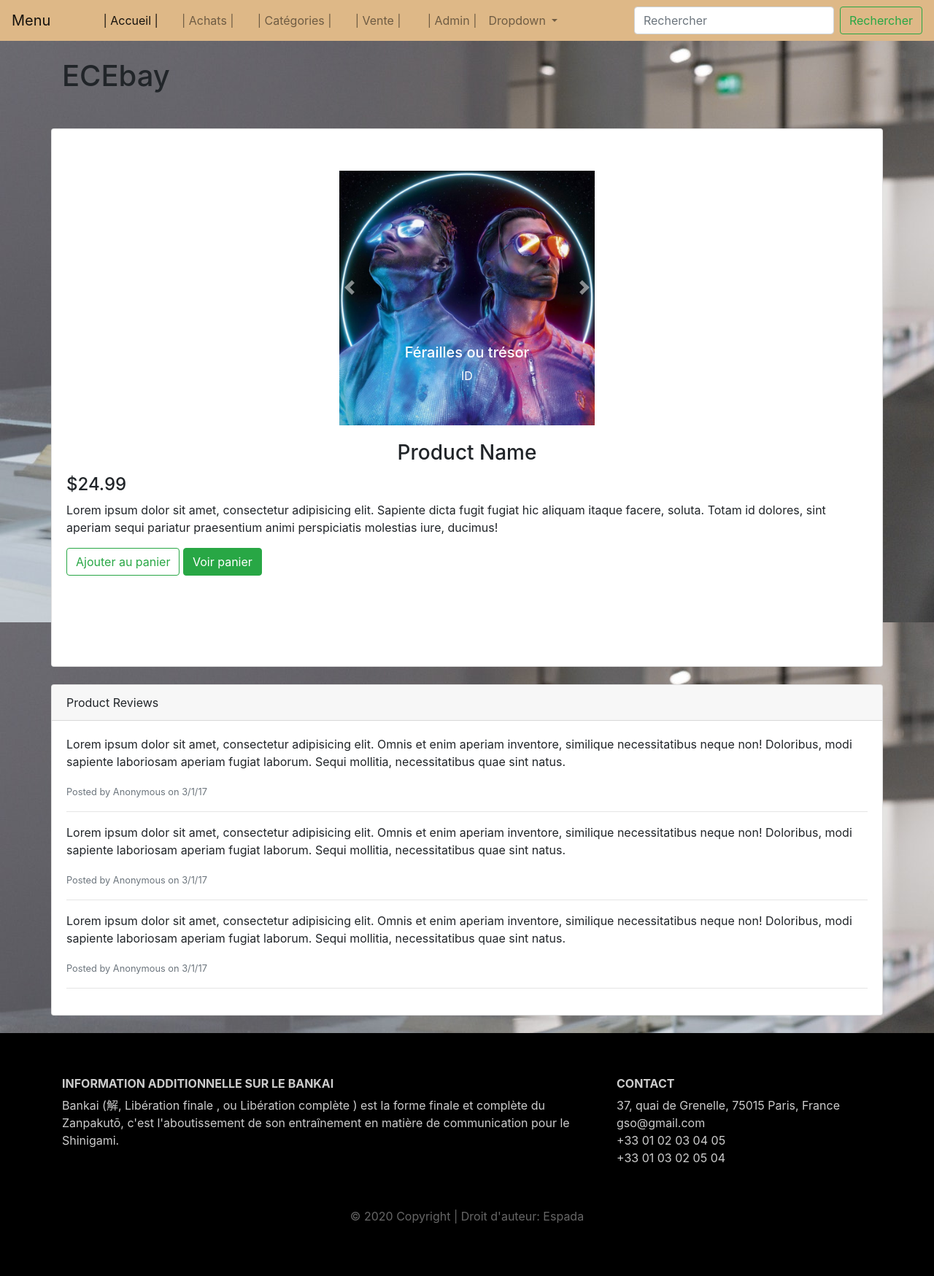
After one commit to SovannQ/eceBay, a PHP site: page /article.html in a window 1280 px wide. The commit adds this page. Shown: the whole page at 73% size. Run offline with PHP 8.4, Linux system fonts and the light colour scheme; some libraries are stand-ins or nearby versions.

Commit message:
Création panier et article

```diff
--- a/front/achats.html
+++ b/front/achats.html
@@ -69,8 +69,8 @@
 
       <header>
         <div>
-            <img class="panier col-lg-1" src="panier.jpg">
-            <img class="panier col-lg-1" src="connexion.jpg">
+            <a href="panier.html"><img class="panier col-lg-1" src="panier.jpg"></a>
+            <a href="Inscription.html"><img class="panier col-lg-1" src="connexion.jpg"></a>
             <img class="lgo col-lg-1" src="lgo.jpg">
             <h1 class="titre">Achats</h1>
         </div>
@@ -101,7 +101,7 @@
             <div class="col-md-3 col-sm-6">
                 <div class="product-grid3">
                     <div class="product-image3">
-                        <a href="#">
+                        <a href="article.html">
                             <img class="pic-1" src="images caroussel/pnl.jpg">
                             <img class="pic-2" src="images caroussel/pnl2.jpg">
                         </a>
--- /dev/null
+++ b/front/article.css
@@ -0,0 +1,41 @@
+.carousel-item p {
+	text-align: center;
+}
+
+.carousel-item h5 {
+
+	text-align: center;
+
+}
+.carousel{
+	width: 100%;
+	margin-left: auto;
+	margin-right: auto;
+    margin-top: 5%;
+	margin-bottom: 1%;
+}
+.fond{
+	background-image:url(imagefond.jpg);
+	background-size: 100%;
+}
+.page-footer {
+    background-color: #000;
+    color: #ccc;
+    padding: 60px 0 30px;
+   }
+   .footer-copyright {
+    color: #666;
+    padding: 40px 0;
+   }
+
+   .yo{
+       padding-top: 20%;
+   }
+
+   .oy{
+       padding-top: 10%;
+   }
+
+   .hey{
+       text-align: center;
+   }
--- /dev/null
+++ b/front/article.html
@@ -0,0 +1,172 @@
+<!DOCTYPE html>
+<html lang="en">
+
+    <head>
+        <title>Akatsuki Inc.</title>
+        <meta charset="utf-8">
+        <meta name="viewport" content="width=device-width, initial-scale=1">
+
+        <link rel="stylesheet" href="https://stackpath.bootstrapcdn.com/bootstrap/4.1.3/css/bootstrap.min.css">
+        <link rel="stylesheet" type="text/css" href="article.css">
+        <script src="https://code.jquery.com/jquery-3.3.1.slim.min.js"></script>
+        <script src="https://stackpath.bootstrapcdn.com/bootstrap/4.1.3/js/bootstrap.min.js"></script>
+        <script type="text/javascript">
+            $(document).ready(function () {
+                $('.header').height($(window).height());
+
+            });
+        </script>
+
+    </head>
+
+
+<body class="fond">
+
+    <!-- Menu -->
+    <nav class="navbar navbar-expand-lg navbar-light" style="background-color: burlywood">
+        <a class="navbar-brand" href="#">Menu</a>
+        <button class="navbar-toggler" type="button" data-toggle="collapse" data-target="#navbarSupportedContent" aria-controls="navbarSupportedContent" aria-expanded="false" aria-label="Toggle navigation">
+          <span class="navbar-toggler-icon"></span>
+        </button>
+
+        <div class="collapse navbar-collapse" id="navbarSupportedContent">
+          <ul class="navbar-nav mr-auto">
+            <li class="nav-item active ml-5">
+              <a class="nav-link " href="index2.html">| Accueil |<span class="sr-only">(current)</span></a>
+            </li>
+            <li class="nav-item mx-3">
+              <a class="nav-link" href="achats.html">| Achats |</a>
+            </li>
+            <li class="nav-item">
+              <a class="nav-link " href="Inscription.html">| Catégories |</a>
+            </li>
+            <li class="nav-item">
+                <a class="nav-link  mx-3" href="#">| Vente |</a>
+              </li>
+              <li class="nav-item">
+                <a class="nav-link  ml-1" href="#">| Admin |</a>
+              </li>
+              <li class="nav-item dropdown">
+                <a class="nav-link dropdown-toggle" href="#" id="navbarDropdown" role="button" data-toggle="dropdown" aria-haspopup="true" aria-expanded="false">
+                  Dropdown
+                </a>
+                <div class="dropdown-menu" aria-labelledby="navbarDropdown">
+                  <a class="dropdown-item" href="#">Action</a>
+                  <a class="dropdown-item" href="#">Another action</a>
+                  <div class="dropdown-divider"></div>
+                  <a class="dropdown-item" href="#">Something else here</a>
+                </div>
+              </li>
+          </ul>
+          <form class="form-inline my-2 my-lg-0">
+            <input class="form-control mr-sm-2" type="search" placeholder="Rechercher" aria-label="Search">
+            <button class="btn btn-outline-success my-2 my-sm-0" type="submit">Rechercher</button>
+          </form>
+        </div>
+      </nav>
+
+  <!-- Page Content -->
+  <div class="container">
+
+    <div class="row">
+
+      <div class="col-lg-3">
+        <h1 class="my-4">ECEbay</h1>
+      </div>
+        <div class="card mt-4">
+            <!-- Carousel -->
+                <div id="carouselExampleControls" class="carousel slide col-sm-4" data-ride="carousel" data-interval="4000">
+                    <div class="carousel-inner">
+                    <div class="carousel-item active">
+                        <img class=" w-100" src="images caroussel/pnl.jpg"  alt="First slide" >
+                        <div class="carousel-caption d-none d-md-block">
+                            <h5>Férailles ou trésor</h5>
+                            <p>ID</p>
+                        </div>
+                    </div>
+                    <div class="carousel-item">
+                        <img class="w-100" src="images caroussel/pnl2.jpg" alt="Second slide">
+                    </div>
+                    <div class="carousel-item">
+                        <img class=" w-100" src="images caroussel/pnl3.jpg" alt="Third slide">
+                    </div>
+                    </div>
+                    <a class="carousel-control-prev yo" href="#carouselExampleControls" role="button" data-slide="prev">
+                    <span class="carousel-control-prev-icon" aria-hidden="true"></span>
+                    <span class="sr-only">Previous</span>
+                    </a>
+                    <a class="carousel-control-next yo" href="#carouselExampleControls" role="button" data-slide="next">
+                    <span class="carousel-control-next-icon" aria-hidden="true"></span>
+                    <span class="sr-only">Next</span>
+                    </a>
+                </div>
+          <div class="card-body oy">
+            <h3 class="card-title hey">Product Name</h3>
+            <h4>$24.99</h4>
+            <p class="card-text">Lorem ipsum dolor sit amet, consectetur adipisicing elit. Sapiente dicta fugit fugiat hic aliquam itaque facere, soluta. Totam id dolores, sint aperiam sequi pariatur praesentium animi perspiciatis molestias iure, ducimus!</p>
+            <button type="button" class="btn btn-outline-success">Ajouter au panier</button>
+            <a href="panier.html"><button type="button" class="btn btn-success">Voir panier</button></a>
+          </div>
+        </div>
+        <!-- /.card -->
+
+        <div class="card card-outline-secondary my-4">
+          <div class="card-header">
+            Product Reviews
+          </div>
+          <div class="card-body">
+            <p>Lorem ipsum dolor sit amet, consectetur adipisicing elit. Omnis et enim aperiam inventore, similique necessitatibus neque non! Doloribus, modi sapiente laboriosam aperiam fugiat laborum. Sequi mollitia, necessitatibus quae sint natus.</p>
+            <small class="text-muted">Posted by Anonymous on 3/1/17</small>
+            <hr>
+            <p>Lorem ipsum dolor sit amet, consectetur adipisicing elit. Omnis et enim aperiam inventore, similique necessitatibus neque non! Doloribus, modi sapiente laboriosam aperiam fugiat laborum. Sequi mollitia, necessitatibus quae sint natus.</p>
+            <small class="text-muted">Posted by Anonymous on 3/1/17</small>
+            <hr>
+            <p>Lorem ipsum dolor sit amet, consectetur adipisicing elit. Omnis et enim aperiam inventore, similique necessitatibus neque non! Doloribus, modi sapiente laboriosam aperiam fugiat laborum. Sequi mollitia, necessitatibus quae sint natus.</p>
+            <small class="text-muted">Posted by Anonymous on 3/1/17</small>
+            <hr>
+          </div>
+        </div>
+        <!-- /.card -->
+
+      </div>
+      <!-- /.col-lg-9 -->
+
+    </div>
+
+  </div>
+  <!-- /.container -->
+
+  <!-- pied de page -->
+  <footer class="page-footer">
+    <div class="container">
+        <div class="row">
+            <div class="col-lg-8 col-md-8 col-sm-12">
+                <h6 class="text-uppercase font-weight-bold">Information additionnelle sur le Bankai</h6>
+                <p>
+                    Bankai (解, Libération finale , ou Libération complète ) est la forme finale et complète du
+                    Zanpakutō, c'est l'aboutissement de son entraînement en matière de communication pour le
+                    Shinigami.
+                </p>
+
+            </div>
+            <div class="col-lg-4 col-md-4 col-sm-12">
+                <h6 class="text-uppercase font-weight-bold">Contact</h6>
+                <p>
+                    37, quai de Grenelle, 75015 Paris, France <br>
+                    gso@gmail.com <br>
+                    +33 01 02 03 04 05 <br>
+                    +33 01 03 02 05 04
+                </p>
+            </div>
+        </div>
+        <div class="footer-copyright text-center">&copy; 2020 Copyright | Droit d'auteur: Espada
+        </div>
+</footer>
+
+  <!-- Bootstrap core JavaScript -->
+  <script src="vendor/jquery/jquery.min.js"></script>
+  <script src="vendor/bootstrap/js/bootstrap.bundle.min.js"></script>
+
+</body>
+
+</html>
--- a/front/styles2.css
+++ b/front/styles2.css
@@ -7,8 +7,6 @@ body {
 	background-repeat: no-repeat;
 	  background-attachment: fixed;
 	  background-size: 1500px;
-
-
 }
 
 .fond{
@@ -40,7 +38,7 @@ body {
 
 .carousel{
 	width: 25%;
-	margin-left: auto;
+	margin-left: 55%;
 	margin-right: auto;
 	margin-top: 11%;
 	padding-top: 2%;
@@ -59,7 +57,7 @@ h1{
 }
 
 .titrecar{
-	text-align: center;
+	margin-left: 57%;
 	text-decoration: overline;
 	margin-bottom: 15%;
 	color: black;
```
Also changed, not shown: front/panier.css (added, +60 -0 lines), front/panier.html (added, +151 -0 lines).
